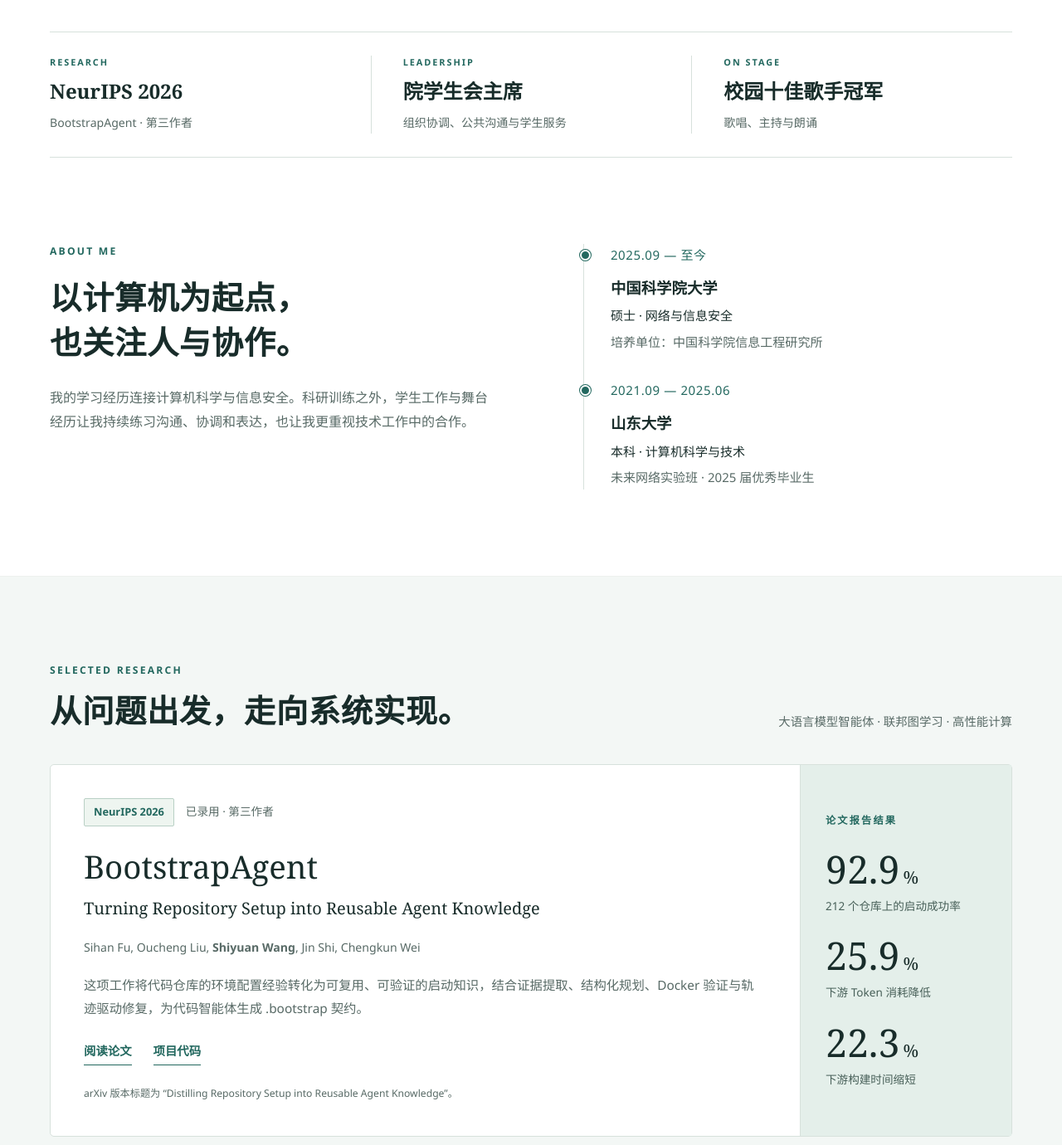
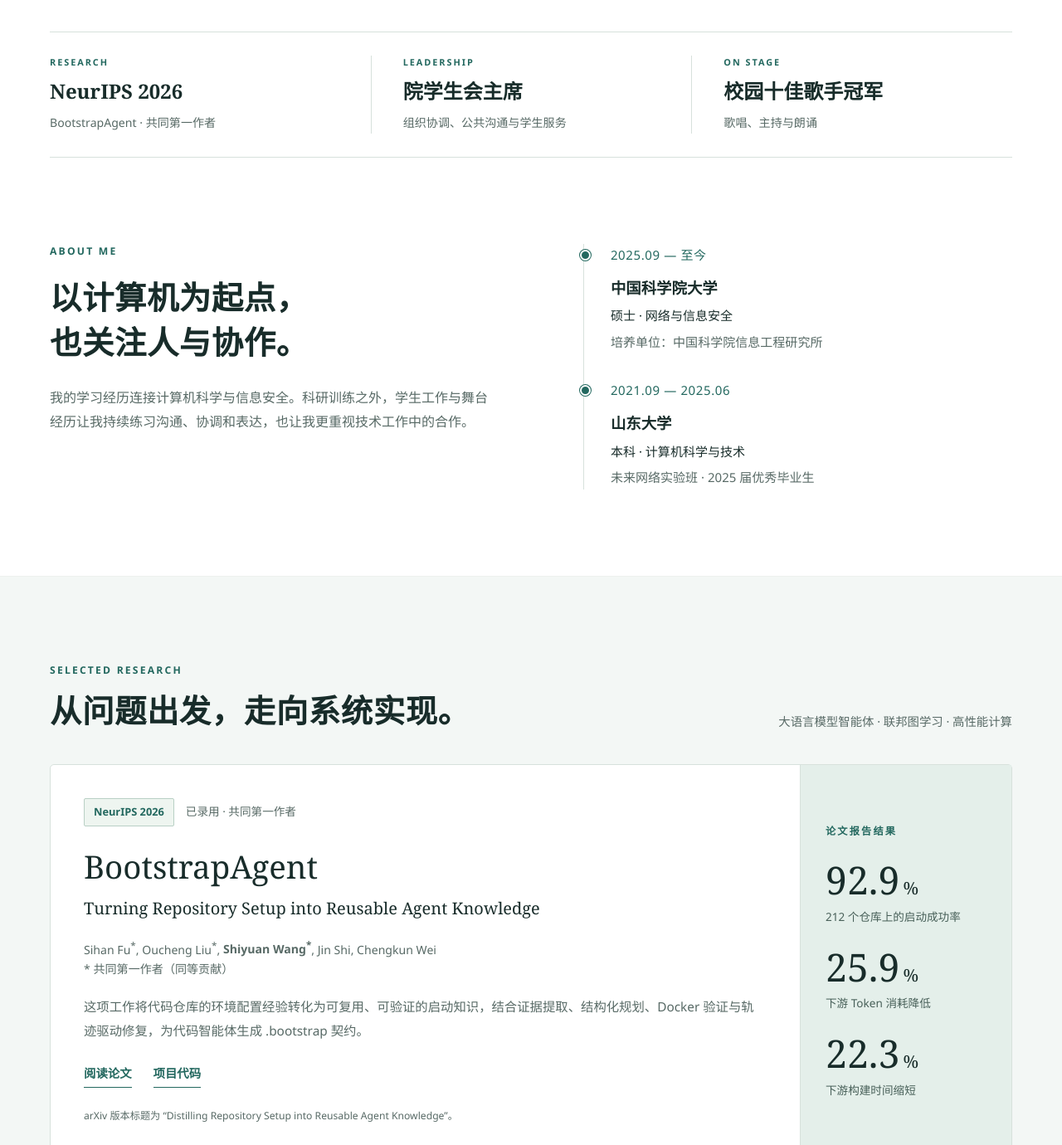
Before and after one commit to sharronwww-cpu/sharronwww-cpu.github.io, a plain HTML site: page index.html in a window 1280 px wide. Shown: the part 720-2100 px from the top of the page at 83% size. Drawn offline with Linux system fonts and the light colour scheme.

Commit message:
Add files via upload

```diff
--- a/index.html
+++ b/index.html
@@ -55,7 +55,7 @@
     </section>
 
     <div class="highlights container" aria-label="Profile highlights">
-      <a href="#research"><span class="eyebrow">RESEARCH</span><strong>NeurIPS 2026</strong><span data-en="BootstrapAgent · Third author">BootstrapAgent · 第三作者</span></a>
+      <a href="#research"><span class="eyebrow">RESEARCH</span><strong>NeurIPS 2026</strong><span data-en="BootstrapAgent · Co-first author">BootstrapAgent · 共同第一作者</span></a>
       <a href="#leadership"><span class="eyebrow">LEADERSHIP</span><strong data-en="Student leadership">院学生会主席</strong><span data-en="Coordination, communication & service">组织协调、公共沟通与学生服务</span></a>
       <a href="#arts"><span class="eyebrow">ON STAGE</span><strong data-en="Campus singing champion">校园十佳歌手冠军</strong><span data-en="Singing, hosting & recitation">歌唱、主持与朗诵</span></a>
     </div>
@@ -72,7 +72,7 @@
       <div class="container">
         <div class="section-heading"><div><p class="eyebrow">SELECTED RESEARCH</p><h2 data-en="From questions to working systems.">从问题出发，走向系统实现。</h2></div><p data-en="LLM agents · Federated graph learning · High-performance computing">大语言模型智能体 · 联邦图学习 · 高性能计算</p></div>
         <article class="featured-paper">
-          <div class="paper-main"><span class="badge">NeurIPS 2026</span><span class="paper-role" data-en="Accepted · Third author">已录用 · 第三作者</span><h3>BootstrapAgent</h3><p class="paper-title">Turning Repository Setup into Reusable Agent Knowledge</p><p class="authors">Sihan Fu, Oucheng Liu, <strong>Shiyuan Wang</strong>, Jin Shi, Chengkun Wei</p><p data-en="This work turns repository setup experience into reusable, verifiable knowledge. It combines evidence extraction, structured planning, Docker-based verification, and trace-driven repair to produce a .bootstrap contract for coding agents.">这项工作将代码仓库的环境配置经验转化为可复用、可验证的启动知识，结合证据提取、结构化规划、Docker 验证与轨迹驱动修复，为代码智能体生成 .bootstrap 契约。</p><div class="paper-links"><a class="text-link" href="https://arxiv.org/abs/2605.15815" target="_blank" rel="noopener noreferrer" data-en="Read paper">阅读论文</a><a class="text-link" href="https://github.com/Vossera/BootstrapAgent" target="_blank" rel="noopener noreferrer" data-en="Project code">项目代码</a></div><p class="version-note" data-en="The arXiv version is titled “Distilling Repository Setup into Reusable Agent Knowledge”.">arXiv 版本标题为 “Distilling Repository Setup into Reusable Agent Knowledge”。</p></div>
+          <div class="paper-main"><span class="badge">NeurIPS 2026</span><span class="paper-role" data-en="Accepted · Co-first author">已录用 · 共同第一作者</span><h3>BootstrapAgent</h3><p class="paper-title">Turning Repository Setup into Reusable Agent Knowledge</p><p class="authors">Sihan Fu<sup>*</sup>, Oucheng Liu<sup>*</sup>, <strong>Shiyuan Wang<sup>*</sup></strong>, Jin Shi, Chengkun Wei<br><span data-en="* Equal contribution (co-first authors).">* 共同第一作者（同等贡献）</span></p><p data-en="This work turns repository setup experience into reusable, verifiable knowledge. It combines evidence extraction, structured planning, Docker-based verification, and trace-driven repair to produce a .bootstrap contract for coding agents.">这项工作将代码仓库的环境配置经验转化为可复用、可验证的启动知识，结合证据提取、结构化规划、Docker 验证与轨迹驱动修复，为代码智能体生成 .bootstrap 契约。</p><div class="paper-links"><a class="text-link" href="https://openreview.net/forum?id=WIItfKBPZm#discussion" target="_blank" rel="noopener noreferrer" data-en="Read paper">阅读论文</a><a class="text-link" href="https://github.com/Vossera/BootstrapAgent" target="_blank" rel="noopener noreferrer" data-en="Project code">项目代码</a></div><p class="version-note" data-en="The arXiv version is titled “Distilling Repository Setup into Reusable Agent Knowledge”.">arXiv 版本标题为 “Distilling Repository Setup into Reusable Agent Knowledge”。</p></div>
           <div class="paper-results"><p class="eyebrow" data-en="REPORTED RESULTS">论文报告结果</p><div><strong>92.9<span>%</span></strong><p data-en="Bootstrap success across 212 repositories">212 个仓库上的启动成功率</p></div><div><strong>25.9<span>%</span></strong><p data-en="Reduction in downstream token use">下游 Token 消耗降低</p></div><div><strong>22.3<span>%</span></strong><p data-en="Reduction in downstream build time">下游构建时间缩短</p></div></div>
         </article>
         <div class="project-list">
```
